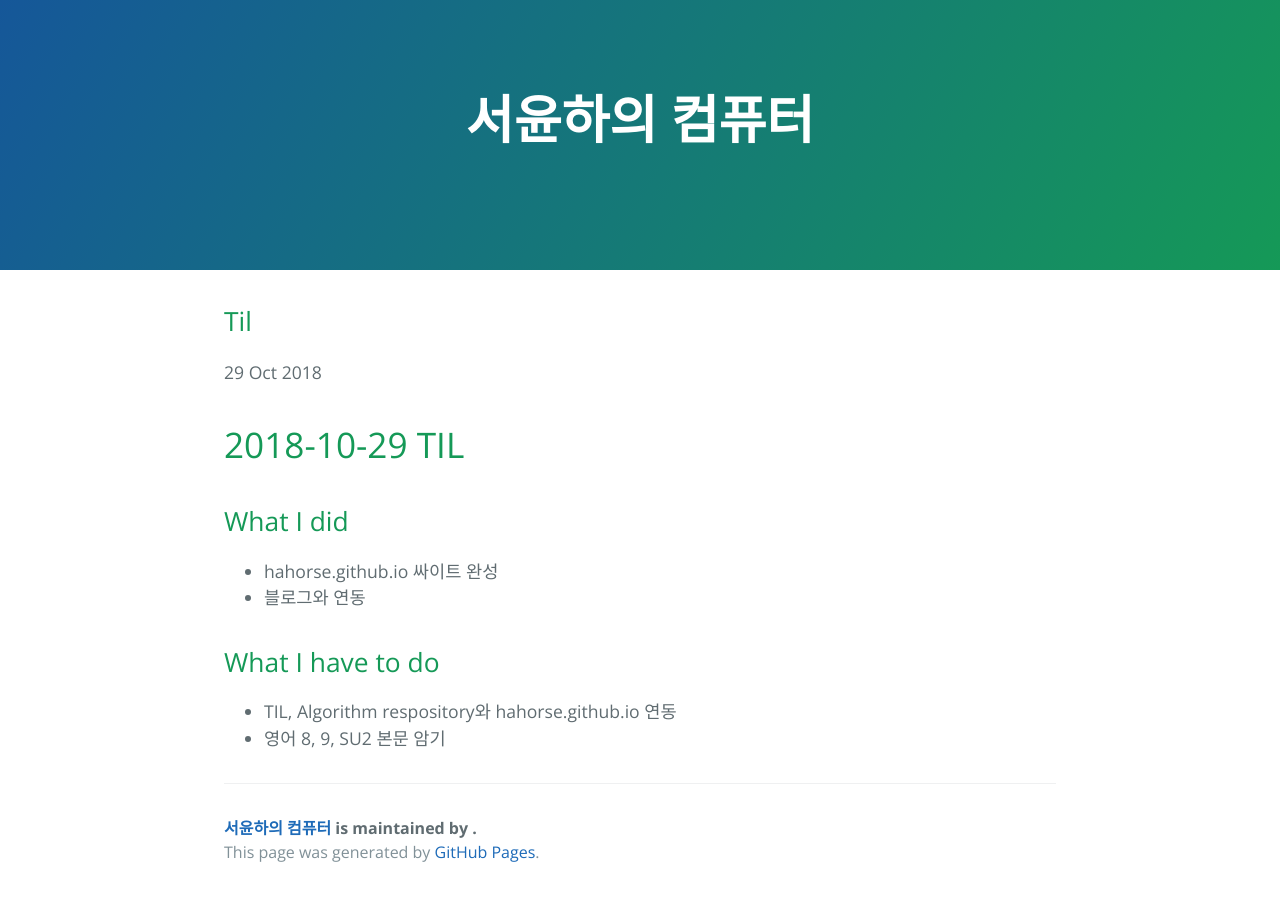
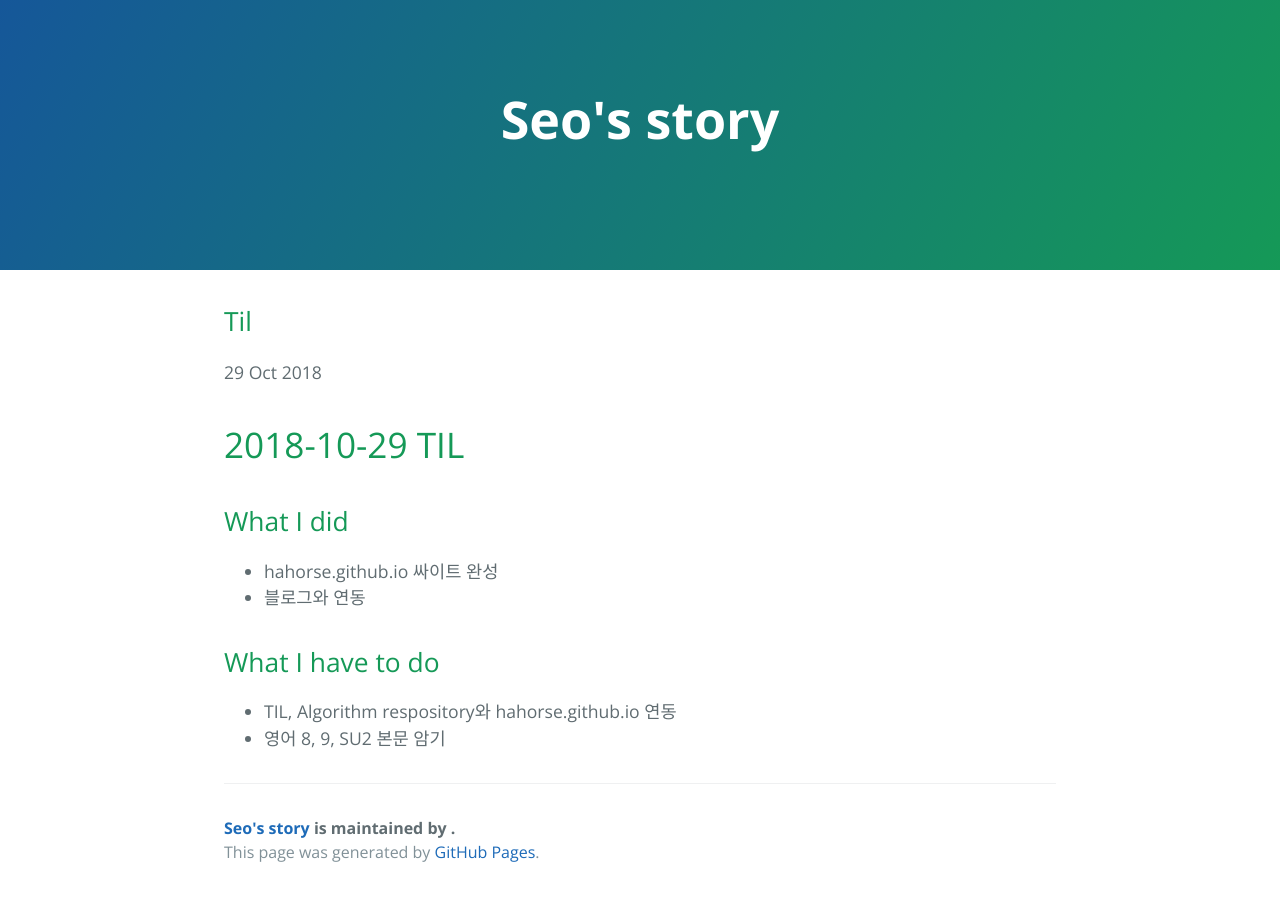
Before and after one commit to hahorse/hahorse.github.io, a Jekyll site: the page built from _posts/2018-10-29-TIL.md, in a window 1280 px wide. Built offline with Jekyll 4.4.1, drawn with Linux system fonts in a browser that asks for light colours; our own code applies the rules of GitHub Pages for plain Markdown files.

Commit message:
Update _config.yml

```diff
--- a/_config.yml
+++ b/_config.yml
@@ -13,7 +13,7 @@
 # you will see them accessed via {{ site.title }}, {{ site.email }}, and so on.
 # You can create any custom variable you would like, and they will be accessible
 # in the templates via {{ site.myvariable }}.
-title: 서윤하의 컴퓨터
+title: Seo's story
 email: hahorse@naver.com
 description: ">- 컴퓨터를 공부하고 배우는 곳"
 baseurl: "" # the subpath of your site, e.g. /blog
```
